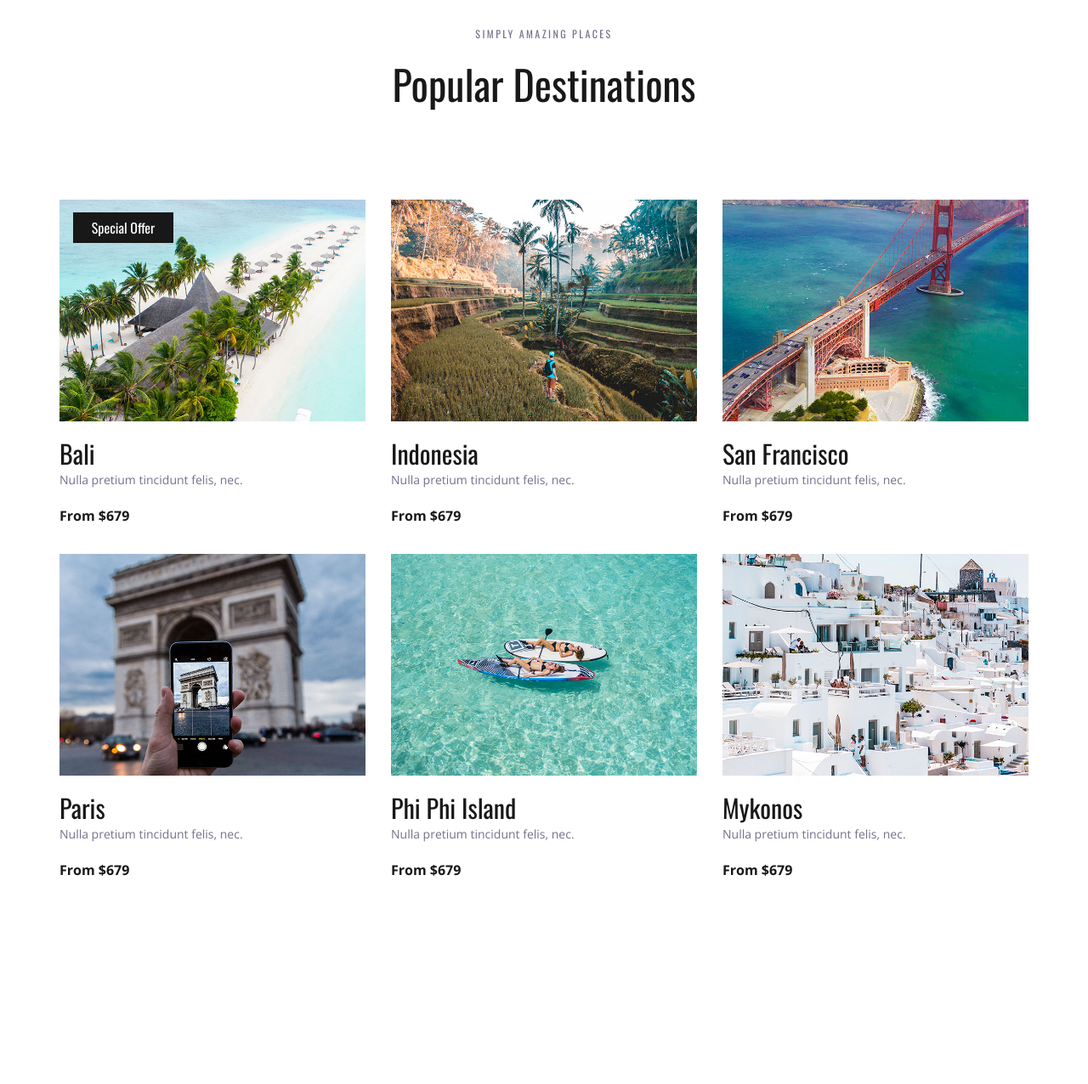
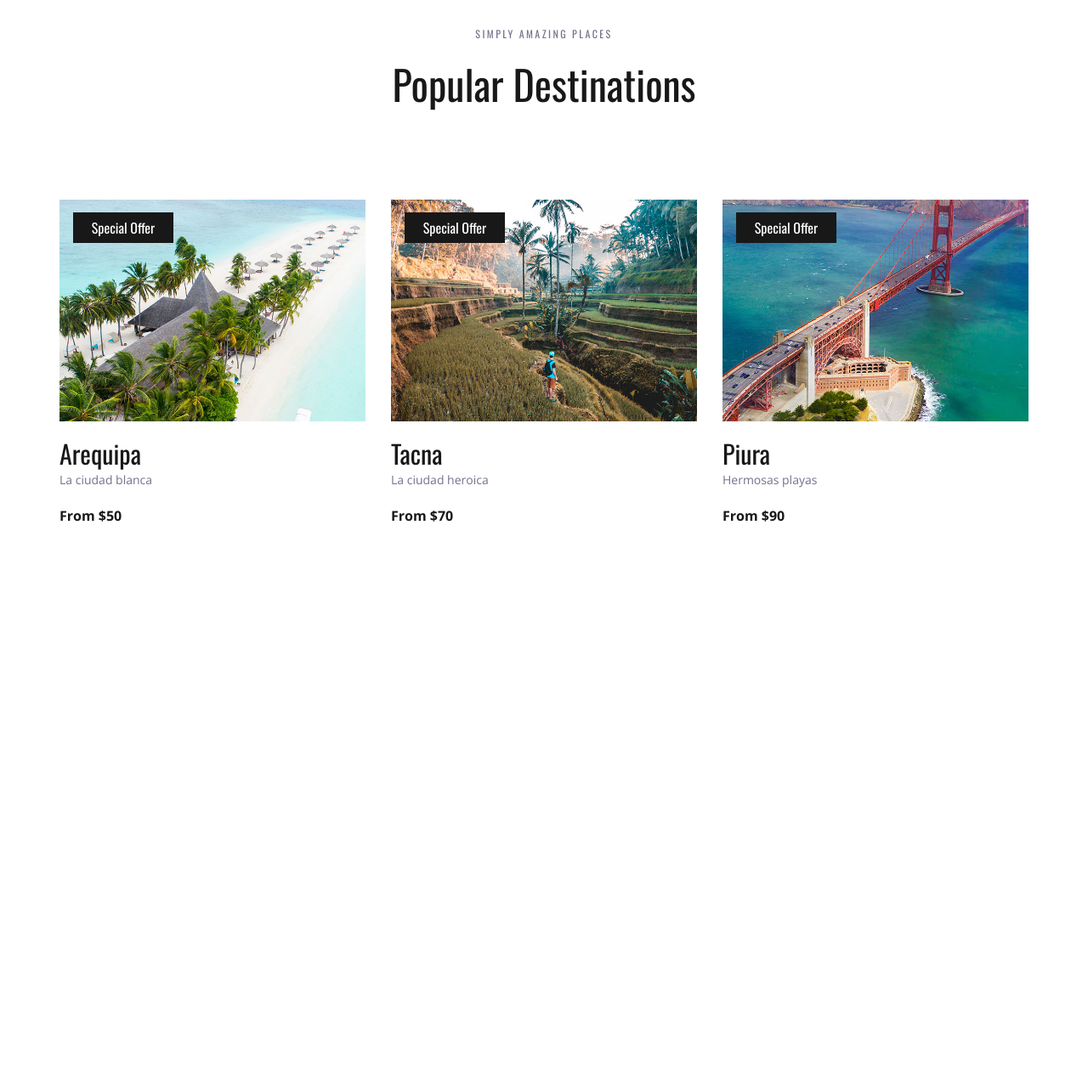
Before and after one commit to mhuamanivar/PW2-HuamaniV-Lab06, a Django app: page / in a window 1280 px wide. Shown: the part 1250-2526 px from the top of the page at 85% size. Run offline with Django 4.2, Linux system fonts and the light colour scheme; some libraries are stand-ins or nearby versions.

Commit message:
Passing Dynamic Data in HTML

```diff
--- a/destinosTuristicos/templates/index.html
+++ b/destinosTuristicos/templates/index.html
@@ -1,4 +1,5 @@
 {% load static %}
+{% static "images" as baseUrl %}
 <!DOCTYPE html>
 <html lang="en">
 <head>
@@ -248,78 +249,20 @@
 				<div class="col">
 					<div class="destinations_container item_grid">
 
+						{% for dest in dests %}
 						<!-- Destination -->
 						<div class="destination item">
 							<div class="destination_image">
-								<img src="{% static 'images/destination_1.jpg' %}" alt="">
+								<img src="{{baseUrl}}/{{dest.img}}" alt="">
 								<div class="spec_offer text-center"><a href="#">Special Offer</a></div>
 							</div>
 							<div class="destination_content">
-								<div class="destination_title"><a href="destinations.html">Bali</a></div>
-								<div class="destination_subtitle"><p>Nulla pretium tincidunt felis, nec.</p></div>
-								<div class="destination_price">From $679</div>
+								<div class="destination_title"><a href="destinations.html">{{dest.name}}</a></div>
+								<div class="destination_subtitle"><p>{{dest.desc}}</p></div>
+								<div class="destination_price">From ${{dest.price}}</div>
 							</div>
 						</div>
-
-						<!-- Destination -->
-						<div class="destination item">
-							<div class="destination_image">
-								<img src="{% static 'images/destination_2.jpg' %}" alt="">
-							</div>
-							<div class="destination_content">
-								<div class="destination_title"><a href="destinations.html">Indonesia</a></div>
-								<div class="destination_subtitle"><p>Nulla pretium tincidunt felis, nec.</p></div>
-								<div class="destination_price">From $679</div>
-							</div>
-						</div>
-
-						<!-- Destination -->
-						<div class="destination item">
-							<div class="destination_image">
-								<img src="{% static 'images/destination_3.jpg' %}" alt="">
-							</div>
-							<div class="destination_content">
-								<div class="destination_title"><a href="destinations.html">San Francisco</a></div>
-								<div class="destination_subtitle"><p>Nulla pretium tincidunt felis, nec.</p></div>
-								<div class="destination_price">From $679</div>
-							</div>
-						</div>
-
-						<!-- Destination -->
-						<div class="destination item">
-							<div class="destination_image">
-								<img src="{% static 'images/destination_4.jpg' %}" alt="">
-							</div>
-							<div class="destination_content">
-								<div class="destination_title"><a href="destinations.html">Paris</a></div>
-								<div class="destination_subtitle"><p>Nulla pretium tincidunt felis, nec.</p></div>
-								<div class="destination_price">From $679</div>
-							</div>
-						</div>
-
-						<!-- Destination -->
-						<div class="destination item">
-							<div class="destination_image">
-								<img src="{% static 'images/destination_5.jpg' %}" alt="">
-							</div>
-							<div class="destination_content">
-								<div class="destination_title"><a href="destinations.html">Phi Phi Island</a></div>
-								<div class="destination_subtitle"><p>Nulla pretium tincidunt felis, nec.</p></div>
-								<div class="destination_price">From $679</div>
-							</div>
-						</div>
-
-						<!-- Destination -->
-						<div class="destination item">
-							<div class="destination_image">
-								<img src="{% static 'images/destination_6.jpg' %}" alt="">
-							</div>
-							<div class="destination_content">
-								<div class="destination_title"><a href="destinations.html">Mykonos</a></div>
-								<div class="destination_subtitle"><p>Nulla pretium tincidunt felis, nec.</p></div>
-								<div class="destination_price">From $679</div>
-							</div>
-						</div>
+						{% endfor %}
 
 					</div>
 				</div>
--- a/destinosTuristicos/travello/views.py
+++ b/destinosTuristicos/travello/views.py
@@ -1,6 +1,28 @@
 from django.shortcuts import render
+from .models import Destination
 
 # Create your views here.
 
 def index(request):
-    return render(request, 'index.html')
+
+    dest1 = Destination()
+    dest1.name = "Arequipa"
+    dest1.desc = "La ciudad blanca"
+    dest1.img = "destination_1.jpg"
+    dest1.price = 50
+
+    dest2 = Destination()
+    dest2.name = "Tacna"
+    dest2.desc = "La ciudad heroica"
+    dest2.img = "destination_2.jpg"
+    dest2.price = 70
+
+    dest3 = Destination()
+    dest3.name = "Piura"
+    dest3.desc = "Hermosas playas"
+    dest3.img = "destination_3.jpg"
+    dest3.price = 90
+
+    dests = [dest1, dest2, dest3]
+
+    return render(request, 'index.html', {'dests': dests})
```
Also changed, not shown: destinosTuristicos/travello/models.py (+7 -0 lines).
